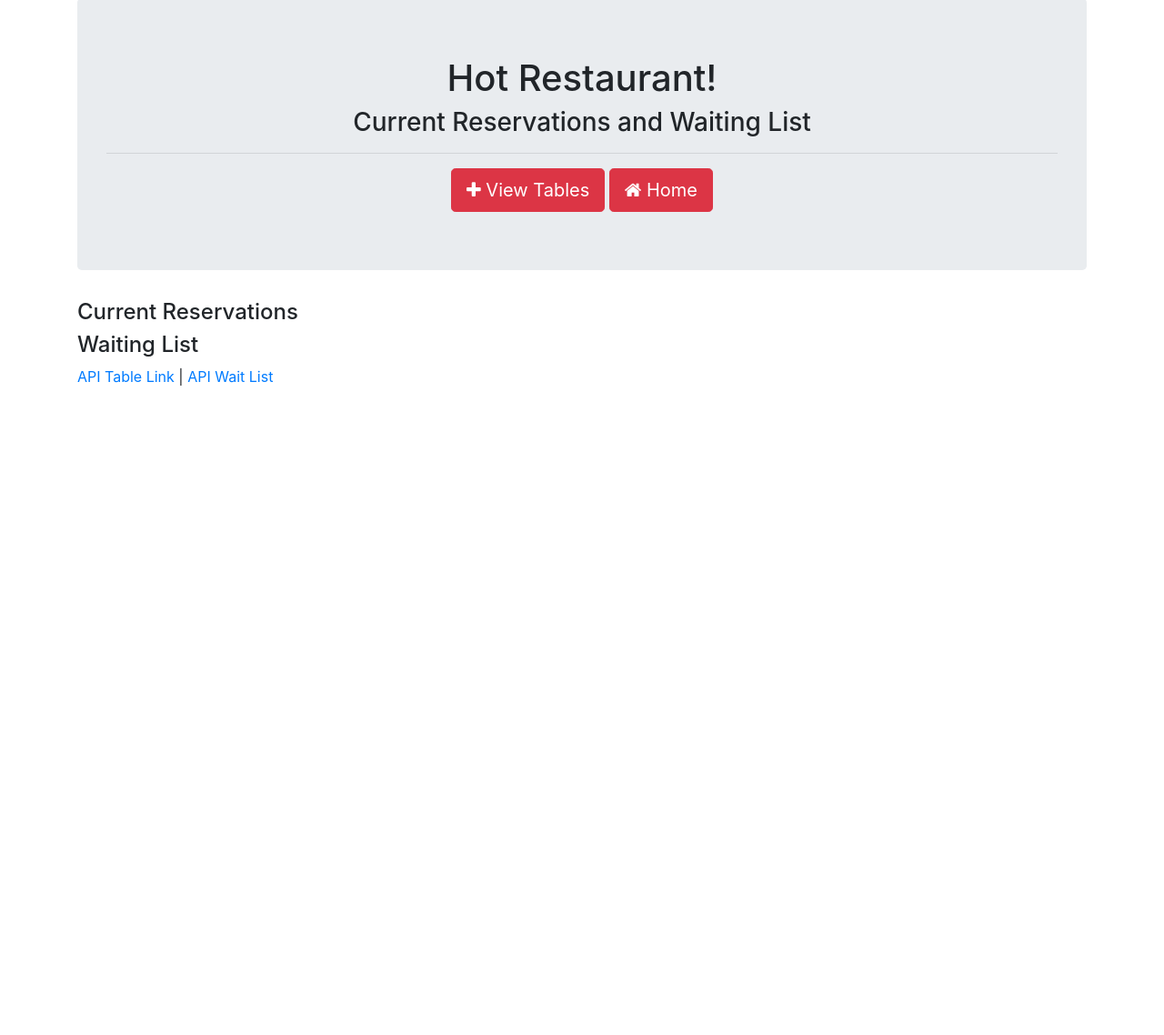
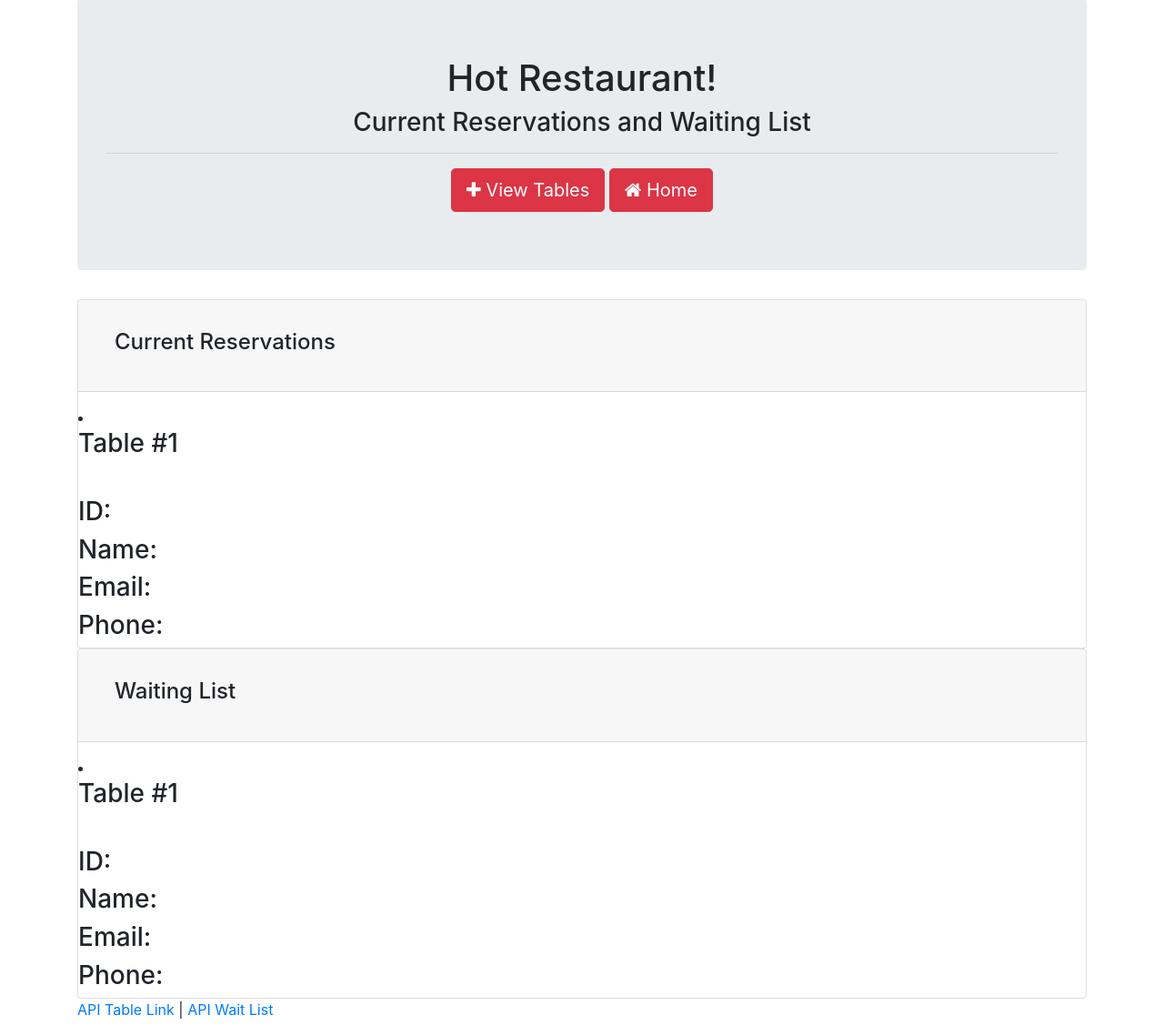
Before and after one commit to YukariTalksTanks/Hot-Resturant, a website: page tables.html in a window 1280 px wide. Shown: the part 2-1140 px from the top of the page at 91% size. Before the commit the page ends 800 px from the top, so only its background shows below. Drawn offline with nearby package versions, Linux system fonts and the light colour scheme.

Commit message:
added table info

```diff
--- a/tables.html
+++ b/tables.html
@@ -23,20 +23,38 @@
             <a><button class="btn btn-danger btn-lg"><span class="fa fa-home"></span> Home</button></a>
         </div>
         <!-- Current Reservations -->
-        <div class="panel panel-default">
-            <div class="panel-heading">
-                <h4 class="panel-title">Current Reservations</h4>
+        <div class="card">
+            <div class="card-header">
+              <h4 class="card-body">Current Reservations</h4>
             </div>
-            <div class="panel-body" id="reservationList">
+            <div class="list-group" id="reservationList">
+                <ul id ="reservations"></ul>
+                <li></li>
+                <h3> Table #1</h3>
+                <hr>
+                <h3>ID: </h3>
+                <h3>Name:</h3>
+                <h3>Email:</h3>
+                <h3>Phone:</h3>
             </div>
-        </div>
+          </div>
+
         <!-- Waiting List -->
 
-        <div class="panel panel-default">
-            <div class="panel-heading">
-                <h4 class="panel-title">Waiting List</h4>
+        <div class="card">
+            <div class="card-header">
+                <h4 class="card-body">Waiting List</h4>
             </div>
-            <div class="panel-body" id="waitingList">
+            <div class="list-group" id="waitingList">
+                <ul id ="waiting"></ul>
+                <li></li>
+                <h3> Table #1</h3>
+                <hr>
+                <h3>ID: </h3>
+                <h3>Name:</h3>
+                <h3>Email:</h3>
+                <h3>Phone:</h3>
+            </div>
 
             </div>
         </div>
```
